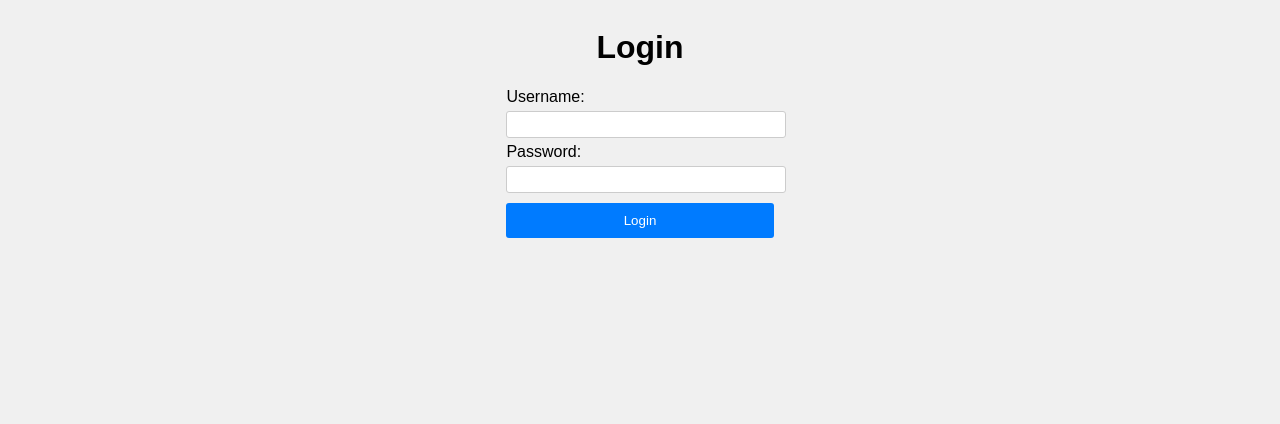
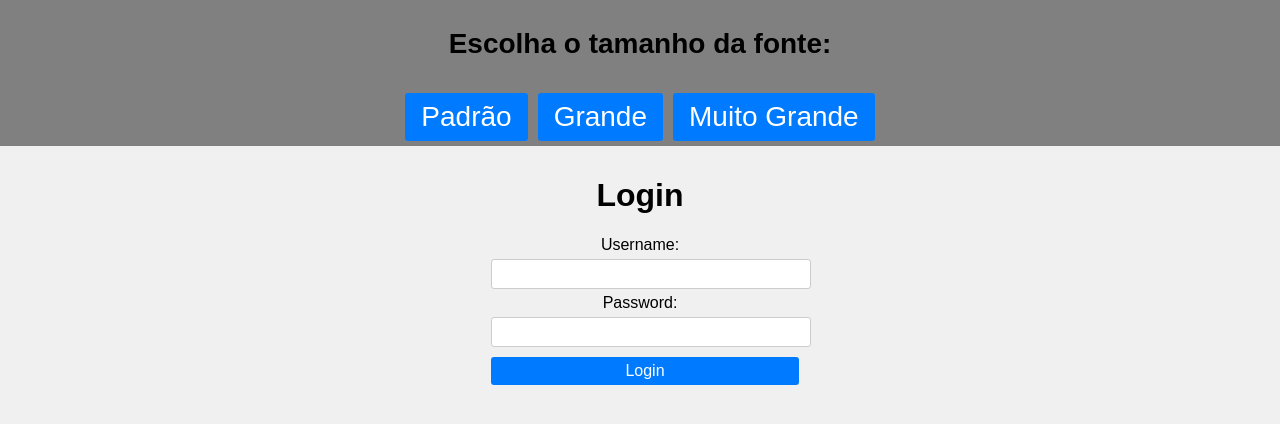
Before and after one commit to adyelson/adminbds, a Node server app: page / in a window 1280 px wide. Shown: the top 424 px of the page. Run offline with Node 20, Linux system fonts and the light colour scheme; some libraries are stand-ins or nearby versions.

Commit message:
v1 finalizada

```diff
--- a/public/styles.css
+++ b/public/styles.css
@@ -1,8 +1,13 @@
+
+
   body {
     font-family: Arial, sans-serif;
     background-color: #f0f0f0;
-
-
+    box-sizing: border-box;
+    margin: 0;
+    display: flex;
+    flex-direction: column;
+    justify-items: start;
 
   }
 
@@ -75,3 +80,58 @@
     background-color: #333;
     color: #fff;
   }
+
+  /* Estilos para a fonte padrão */
+.fonte-padrao {
+  font-size: 16px; /* Tamanho padrão da fonte */
+}
+
+/* Estilos para a fonte grande */
+.fonte-grande {
+  font-size: 28px; /* Tamanho maior para a fonte grande */
+}
+
+/* Estilos para a fonte maior */
+.fonte-maior {
+  font-size: 40px; /* Tamanho ainda maior para a fonte maior */
+}
+
+/* Outros estilos gerais */
+
+.centro {
+  text-align: center;
+  margin-top: 10px;
+}
+
+.opcoes-fonte {
+  text-align: center;
+  background-color: gray;
+
+}
+.opcoes-fonte button{
+  font-size: 28px;
+
+}
+
+button {
+  margin: 5px;
+  padding: 8px 16px;
+  font-size: 14px;
+}
+
+
+.erro-mensagem {
+  color: red;
+}
+
+.centro input, .centro button, .dados-processados table, .dados-processados button {
+  font-size: inherit; /* Herda o tamanho da fonte do elemento pai (.centro) */
+  padding: 5px; /* Ajuste conforme necessário */
+  margin: 5px; /* Ajuste conforme necessário */
+}
+
+.acessibilidade-texto{
+  font-size: 28px;
+  color: black;
+  font-weight: bold;
+}
--- a/views/login.pug
+++ b/views/login.pug
@@ -7,7 +7,12 @@ html(lang="en")
     link(rel="stylesheet", href="styles.css")
     title Login
   body
-    div(class="centro")
+    div(class="opcoes-fonte")
+      p(class="acessibilidade-texto") Escolha o tamanho da fonte:
+      button(type="button", onclick="mudarFonte('fonte-padrao')") Padrão
+      button(type="button", onclick="mudarFonte('fonte-grande')") Grande
+      button(type="button", onclick="mudarFonte('fonte-maior')") Muito Grande
+    div(class="centro fonte-padrao")
       h1 Login
       form(action="/login", method="POST")
         label(for="username") Username:
@@ -21,3 +26,11 @@ html(lang="en")
         // Adicione um elemento para exibir a mensagem de erro
         if mensagemErro
           p(class="erro-mensagem")= mensagemErro
+
+
+
+    script.
+      function mudarFonte(classeFonte) {
+        document.querySelector('.centro').classList.remove('fonte-padrao', 'fonte-grande', 'fonte-maior');
+        document.querySelector('.centro').classList.add(classeFonte);
+      }
```
Also changed, not shown: views/dados.pug (+14 -1 lines), views/dashboard.pug (+16 -7 lines).
